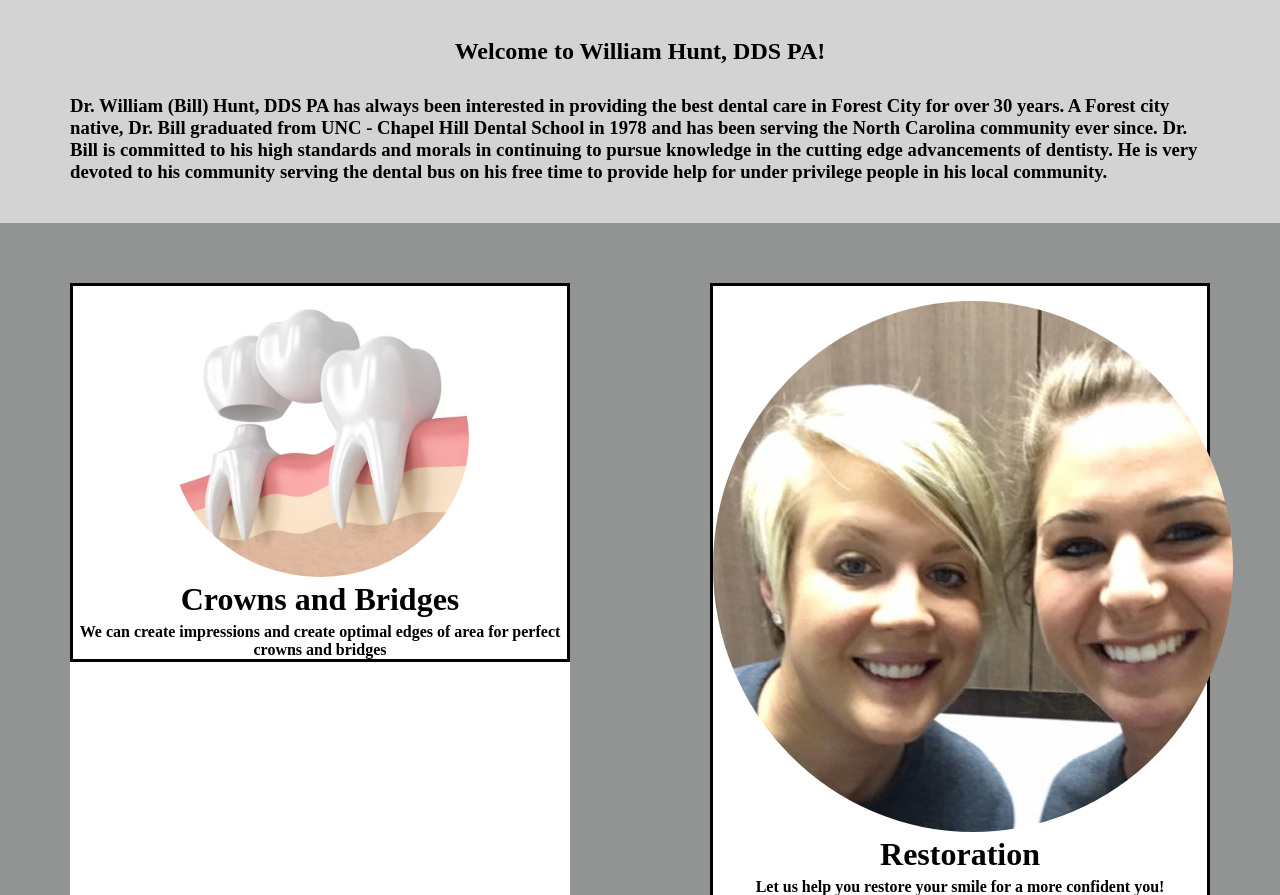
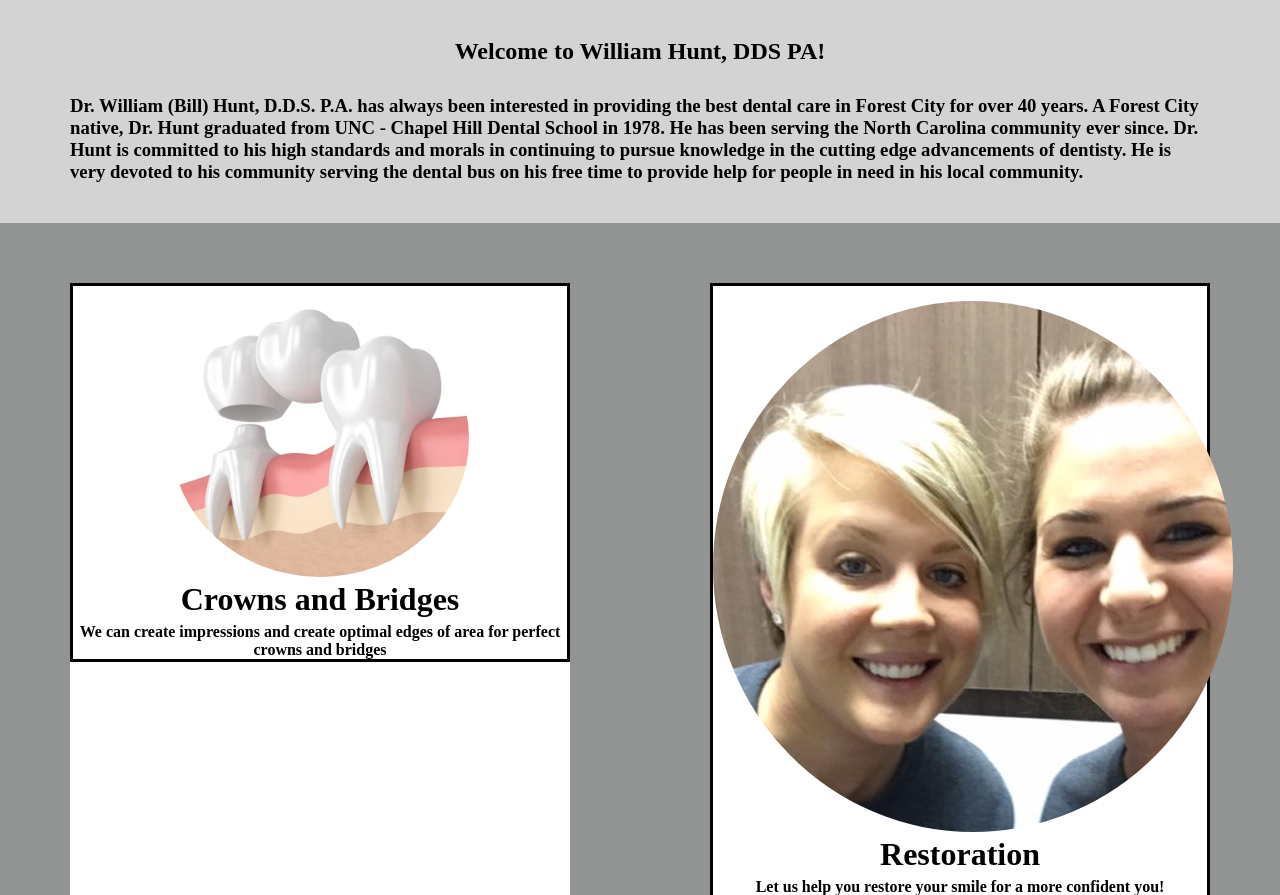
Before and after one commit to dchen8419/William_Hunt_DDS, a React (Create React App) app: page / in a window 1280 px wide. Shown: the part 834-1729 px from the top of the page. Built offline with nearby package versions, Linux system fonts and the light colour scheme.

Commit message:
changed grammar

```diff
--- a/src/components/about/About.jsx
+++ b/src/components/about/About.jsx
@@ -13,11 +13,11 @@
       </div>
       <div className='about_paragraph'>
         <h3>
-          Dr. William (Bill) Hunt, DDS PA has always been interested in providing the best dental care in Forest City
-          for over 30 years. A Forest city native, Dr. Bill graduated from UNC - Chapel Hill Dental School in 1978
-          and has been serving the North Carolina community ever since. Dr. Bill is committed to his high standards
+          Dr. William (Bill) Hunt, D.D.S. P.A. has always been interested in providing the best dental care in Forest City
+          for over 40 years. A Forest City native, Dr. Hunt graduated from UNC - Chapel Hill Dental School in 1978.
+          He has been serving the North Carolina community ever since. Dr. Hunt is committed to his high standards
           and morals in continuing to pursue knowledge in the cutting edge advancements of dentisty. He is very devoted to his community
-          serving the dental bus on his free time to provide help for under privilege people in his local community.
+          serving the dental bus on his free time to provide help for people in need in his local community.
         </h3>
       </div>
     </div>
```
Also changed, not shown: 1 other file (tests, documents, lock files or other folders).
